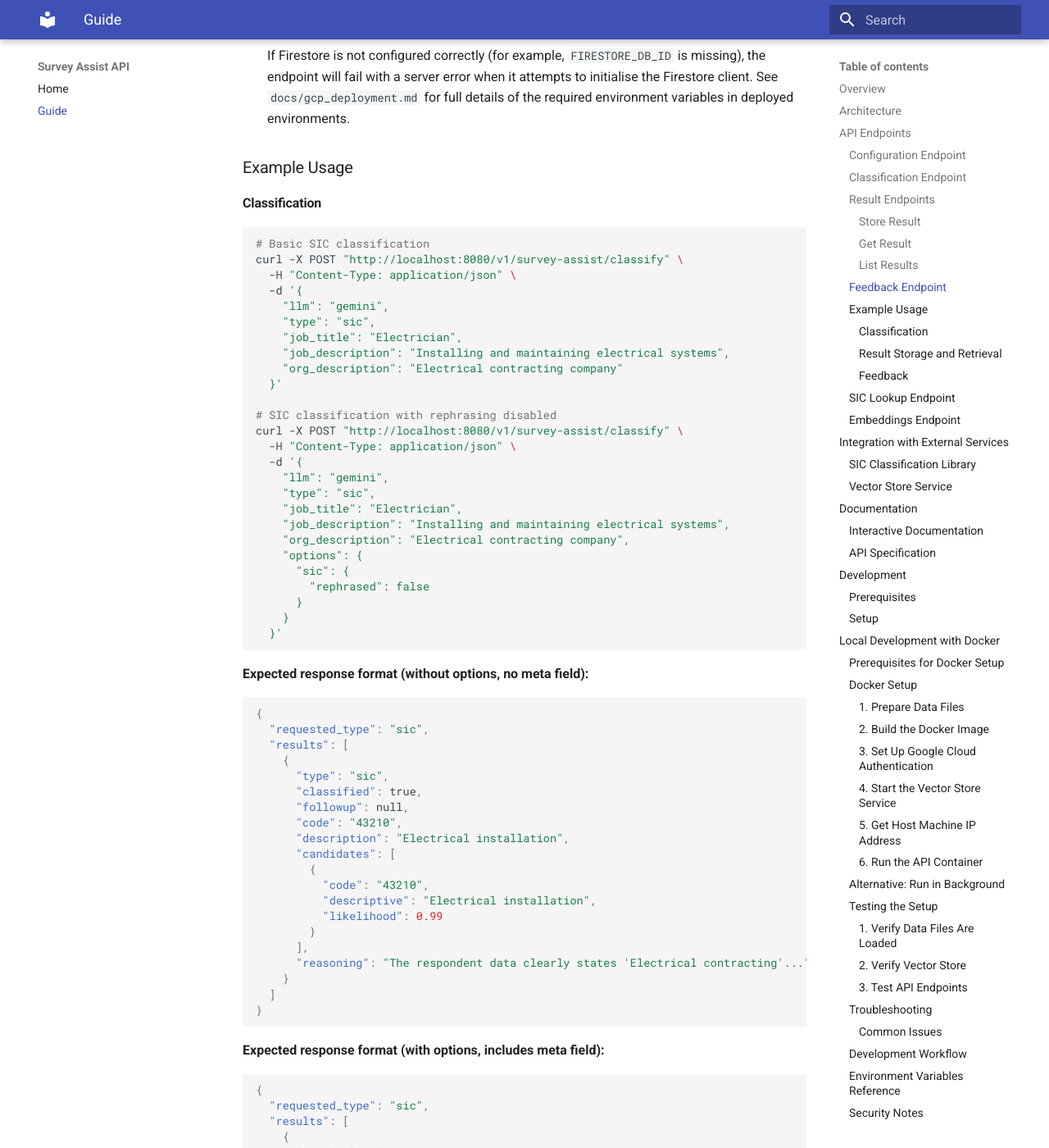
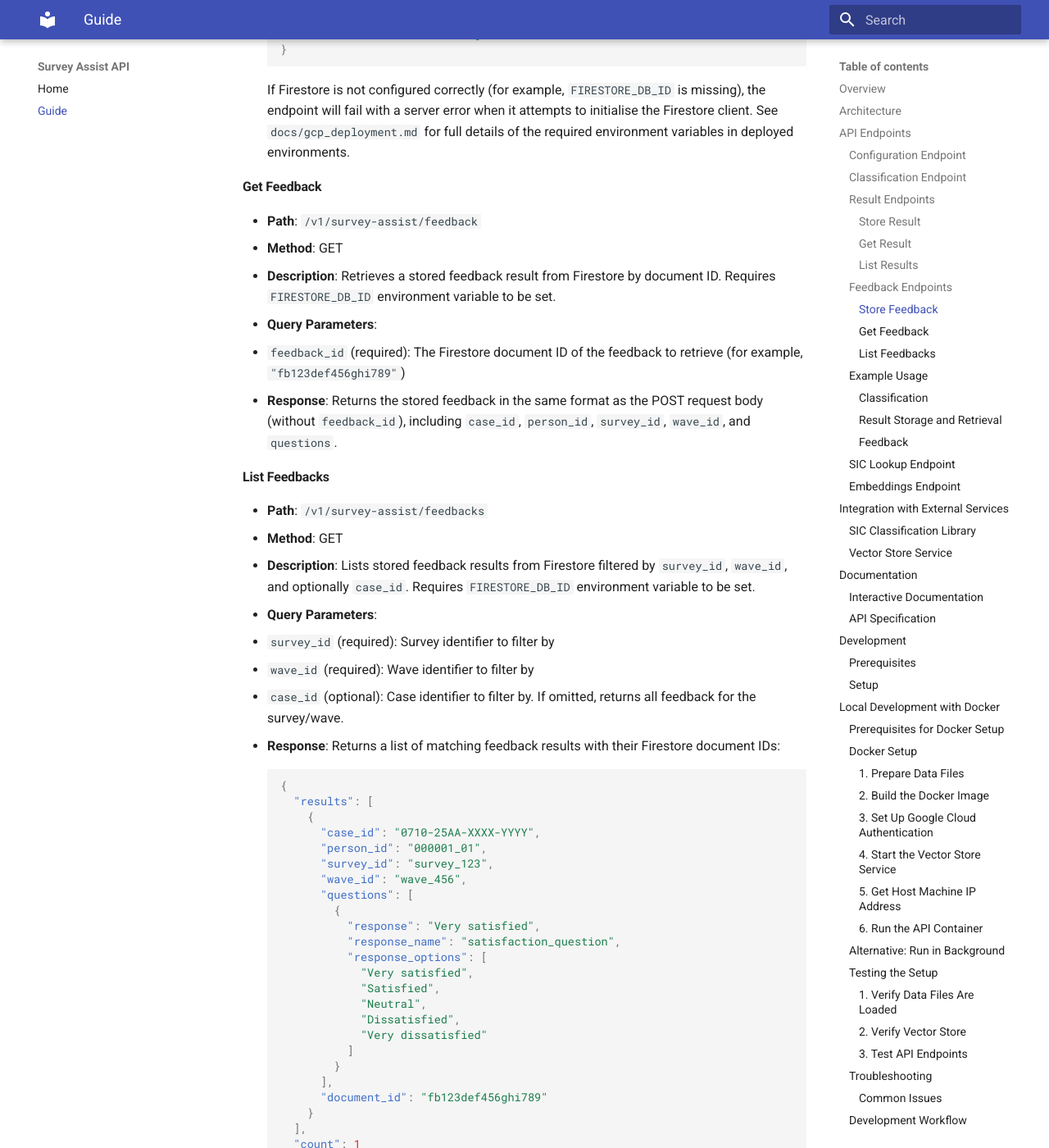
Before and after one commit to ONSdigital/survey-assist-api, an MkDocs documentation site: the page built from docs/guide.md, in a window 1280 px wide and 1400 px high, scrolled down 7229 px. Shown: the whole window at 82% size. Built offline with MkDocs 1.6.1 and Material for MkDocs 9.7.7, drawn with Linux system fonts in a browser that asks for light colours; some of the changed text lies outside the part shown.

Commit message:
document feedback and feedbacks retrieval listing endpoints

````diff
--- a/docs/guide.md
+++ b/docs/guide.md
@@ -215,7 +215,9 @@ The classification process works as follows:
   }
   ```
 
-### Feedback Endpoint
+### Feedback Endpoints
+
+#### Store Feedback
 - **Path**: `/v1/survey-assist/feedback`
 - **Method**: POST
 - **Description**: Stores respondent feedback data in Firestore. Requires `FIRESTORE_DB_ID` environment variable to be set so that the Firestore client can be initialised.
@@ -258,11 +260,56 @@ The classification process works as follows:
 - **Response**: Returns feedback storage confirmation:
   ```json
   {
-    "message": "Feedback received successfully",
+    "message": "Feedback stored successfully",
     "feedback_id": "fb123def456ghi789"
   }
   ```
   If Firestore is not configured correctly (for example, `FIRESTORE_DB_ID` is missing), the endpoint will fail with a server error when it attempts to initialise the Firestore client. See `docs/gcp_deployment.md` for full details of the required environment variables in deployed environments.
+
+#### Get Feedback
+- **Path**: `/v1/survey-assist/feedback`
+- **Method**: GET
+- **Description**: Retrieves a stored feedback result from Firestore by document ID. Requires `FIRESTORE_DB_ID` environment variable to be set.
+- **Query Parameters**:
+  - `feedback_id` (required): The Firestore document ID of the feedback to retrieve (for example, `"fb123def456ghi789"`)
+- **Response**: Returns the stored feedback in the same format as the POST request body (without `feedback_id`), including `case_id`, `person_id`, `survey_id`, `wave_id`, and `questions`.
+
+#### List Feedbacks
+- **Path**: `/v1/survey-assist/feedbacks`
+- **Method**: GET
+- **Description**: Lists stored feedback results from Firestore filtered by `survey_id`, `wave_id`, and optionally `case_id`. Requires `FIRESTORE_DB_ID` environment variable to be set.
+- **Query Parameters**:
+  - `survey_id` (required): Survey identifier to filter by
+  - `wave_id` (required): Wave identifier to filter by
+  - `case_id` (optional): Case identifier to filter by. If omitted, returns all feedback for the survey/wave.
+- **Response**: Returns a list of matching feedback results with their Firestore document IDs:
+  ```json
+  {
+    "results": [
+      {
+        "case_id": "0710-25AA-XXXX-YYYY",
+        "person_id": "000001_01",
+        "survey_id": "survey_123",
+        "wave_id": "wave_456",
+        "questions": [
+          {
+            "response": "Very satisfied",
+            "response_name": "satisfaction_question",
+            "response_options": [
+              "Very satisfied",
+              "Satisfied",
+              "Neutral",
+              "Dissatisfied",
+              "Very dissatisfied"
+            ]
+          }
+        ],
+        "document_id": "fb123def456ghi789"
+      }
+    ],
+    "count": 1
+  }
+  ```
 
 ### Example Usage
 
````
